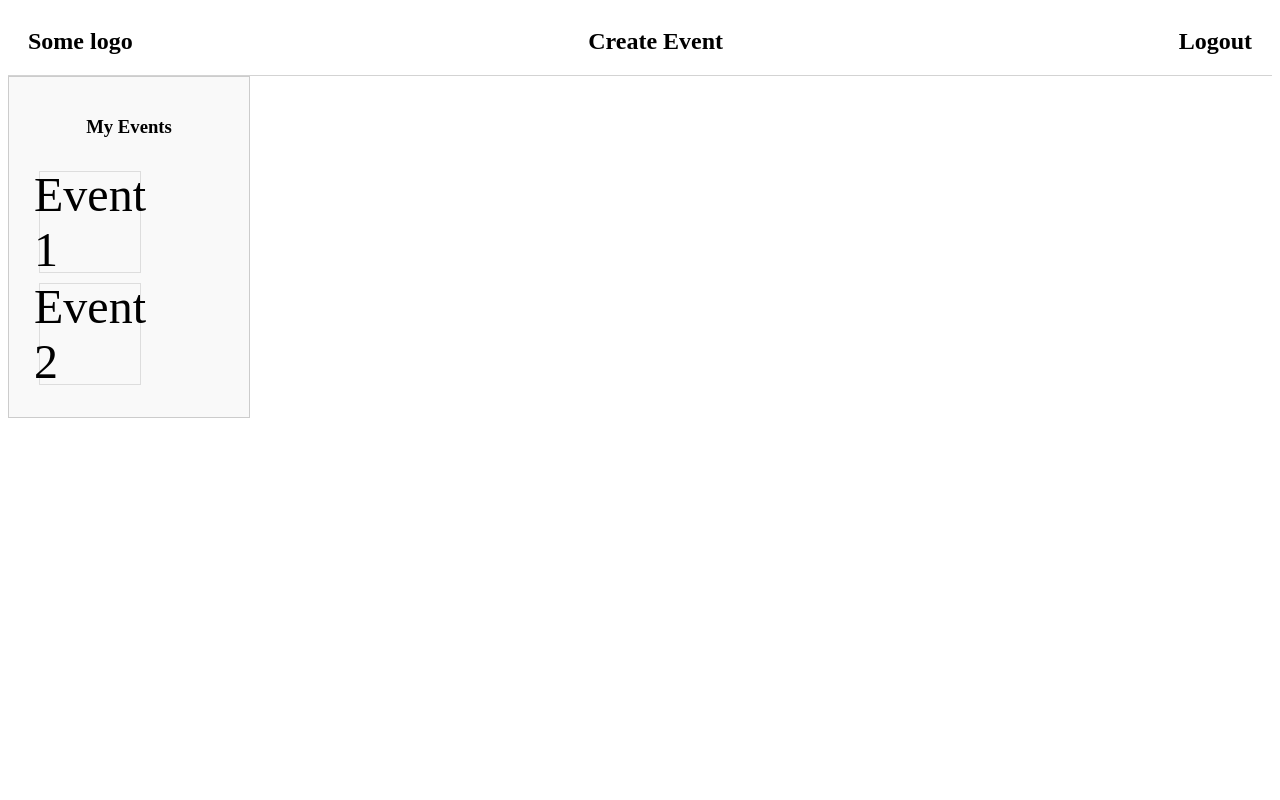
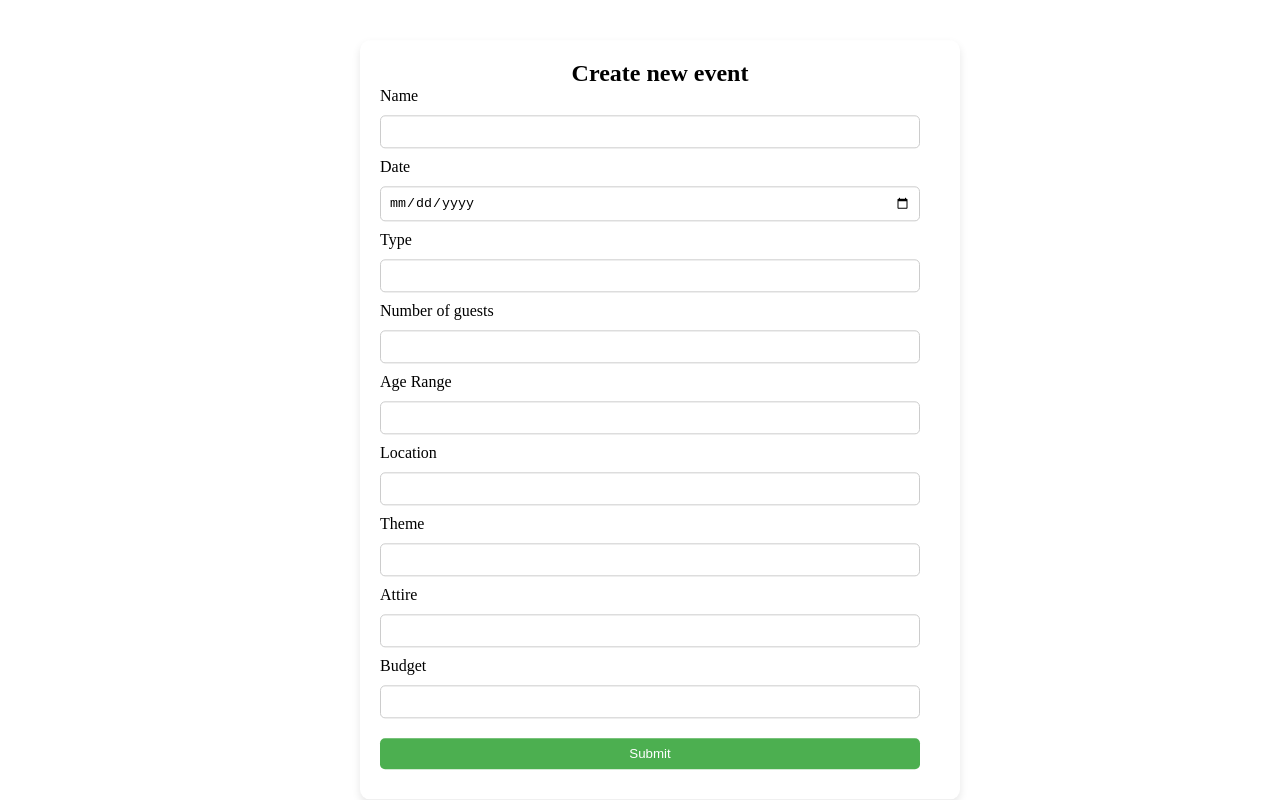
Before and after one commit to reinforced-eevee/occasio, a React app: page /questionaire in a window 1280 px wide. Built offline with nearby package versions, Linux system fonts and the light colour scheme.

Commit message:
Questionaire page added with some styling

```diff
--- a/index.html
+++ b/index.html
@@ -3,7 +3,7 @@
   <head>
     <meta charset="UTF-8" />
     <meta name="viewport" content="width=device-width, initial-scale=1.0" />
-    <title>Document</title>
+    <title>Occasio</title>
   </head>
   <body>
     <div id="root"></div>
--- a/src/components/App.jsx
+++ b/src/components/App.jsx
@@ -1,9 +1,19 @@
 import React from 'react';
+import { Route, Routes } from 'react-router-dom';
+import Login from './Login.jsx';
+import Signup from './Signup.jsx';
 import Home from './Home';
+import Questionaire from './Questionaire';
+
 function App() {
   return (
     <div>
-      <Home />
+      <Routes>
+        <Route path='/' element={<Login />} />
+        <Route path='/signup' element={<Signup />} />
+        <Route path='/home' element={<Home />} />
+        <Route path='/questionaire' element={<Questionaire />} />
+      </Routes>
     </div>
   );
 }
--- a/src/components/Home.jsx
+++ b/src/components/Home.jsx
@@ -7,7 +7,6 @@ function Home() {
   return (
     <div>
       <HomeNavbar />
-
       <EventsSidebar />
     </div>
   );
--- a/src/components/Login.jsx
+++ b/src/components/Login.jsx
@@ -1,6 +1,6 @@
 import React, { useState, useEffect } from 'react';
 import { useNavigate } from 'react-router-dom';
-
+import '../styling/Login.css';
 
 const Login = () => {
   const navigate = useNavigate();
@@ -43,7 +43,7 @@ const Login = () => {
   return (
     <div className='page-container'>
       <div className='login-center'>
-          <h2>testsudo</h2>
+        <h2>Occasio</h2>
         <form onSubmit={handleSubmit} className='login-form'>
           <p>Email</p>
           <input
@@ -64,7 +64,11 @@ const Login = () => {
           />
 
           <div>
-              <button type='submit' className='btn login-btn' disabled={!userData.email || !userData.password}>
+            <button
+              type='submit'
+              className='btn login-btn'
+              disabled={!userData.email || !userData.password}
+            >
               Sign in
             </button>
           </div>
--- a/src/components/Questionaire.jsx
+++ b/src/components/Questionaire.jsx
@@ -1,31 +1,113 @@
-import React from 'react';
-import { useState } from 'react';
+import React, { useState } from 'react';
+import '../styling/Questionaire.css';
 
-function Questionaire() {
-  const [inputValue, setInputValue] = useState('');
+const Questionaire = () => {
+  const [formData, setFormData] = useState({
+    name: '',
+    date: '',
+    type: '',
+    guest_size: '',
+    age_range: '',
+    location: '',
+    theme: '',
+    formality: '',
+    budget: '',
+  });
 
-  const handleInputChange = (event) => {
-    setInputValue(event.target.value);
+  const handleChange = (e) => {
+    setFormData({
+      ...formData,
+      [e.target.name]: e.target.value,
+    });
   };
 
-  const handleSubmit = () => {
-    alert(`Submitted value: ${inputValue}`);
+  const handleSubmit = (e) => {
+    e.preventDefault();
+    console.log('Form Data Submitted:', formData);
+    // Add logic for submitting form data to the database and redirecting to the dashboard
   };
 
   return (
-    <div className='create-event-container'>
-      <h2>Create a new event</h2>
-      <div className='inline-input-container'>
+    <div className='questionaire-container'>
+      <h2>Create new event</h2>
+      <form onSubmit={handleSubmit}>
+        <label>Name</label>
         <input
           type='text'
-          value={inputValue}
-          onChange={handleInputChange}
-          placeholder='Enter keywords'
+          name='name'
+          value={formData.name}
+          onChange={handleChange}
+          required
         />
-        <button onClick={handleSubmit}>Submit</button>
-      </div>
+
+        <label>Date</label>
+        <input
+          type='date'
+          name='date'
+          value={formData.date}
+          onChange={handleChange}
+        />
+
+        <label>Type</label>
+        <input
+          type='text'
+          name='type'
+          value={formData.type}
+          onChange={handleChange}
+        />
+
+        <label>Number of guests</label>
+        <input
+          type='number'
+          name='guest_size'
+          value={formData.guest_size}
+          onChange={handleChange}
+        />
+
+        <label>Age Range</label>
+        <input
+          type='number'
+          name='age_range'
+          value={formData.age_range}
+          onChange={handleChange}
+        />
+
+        <label>Location</label>
+        <input
+          type='text'
+          name='location'
+          value={formData.location}
+          onChange={handleChange}
+        />
+
+        <label>Theme</label>
+        <input
+          type='text'
+          name='theme'
+          value={formData.theme}
+          onChange={handleChange}
+        />
+
+        <label>Attire</label>
+        <input
+          type='text'
+          name='formality'
+          value={formData.formality}
+          onChange={handleChange}
+        />
+
+        <label>Budget</label>
+        <input
+          type='text'
+          name='budget'
+          value={formData.budget}
+          onChange={handleChange}
+        />
+
+        <button type='submit'>Submit</button>
+      </form>
     </div>
   );
-}
+};
 
 export default Questionaire;
--- a/src/components/Signup.jsx
+++ b/src/components/Signup.jsx
@@ -15,7 +15,6 @@ const SignUp = () => {
       [e.target.name]: e.target.value,
     });
   };
-
 
   const handleSubmit = (e) => {
     e.preventDefault();
@@ -51,14 +50,14 @@ const SignUp = () => {
   }, [userData.email]);
 
   return (
-        <div className="page-container">
-            <div className="login-center">
-                <h2>Sign up page</h2>
-                <form onSubmit={handleSubmit} className="login-form">
+    <div className='page-container'>
+      <div className='login-center'>
+        <h2>Sign Up Page</h2>
+        <form onSubmit={handleSubmit} className='login-form'>
           <p>Email</p>
           <input
-                        type="text"
-                        name="email"
+            type='text'
+            name='email'
             value={userData.email}
             onChange={handleDataChange}
             required
@@ -66,16 +65,16 @@ const SignUp = () => {
 
           <p>Password</p>
           <input
-                        type="password"
-                        name="password"
+            type='password'
+            name='password'
             value={userData.password}
             onChange={handleDataChange}
             required
           />
           <div>
             <button
-                            type="submit"
-                            className="btn login-btn"
+              type='submit'
+              className='btn login-btn'
               disabled={!userData.email || !userData.password}
             >
               Sign up
@@ -87,12 +86,12 @@ const SignUp = () => {
             User already exists. Please log in instead.
           </div>
         )}
-                <p className="signup-footer">
-                    Already a user? <a href="/login">Log in here</a>
+        <p className='signup-footer'>
+          Already a user? <a href='/'>Log in here</a>
         </p>
       </div>
     </div>
   );
-}
+};
 
 export default SignUp;
--- /dev/null
+++ b/src/styling/Login.css
@@ -0,0 +1,69 @@
+*,
+::after,
+::before {
+  margin: 0;
+  padding: 0;
+  box-sizing: border-box;
+}
+:root {
+  --backgroundColor: #f1f5f9;
+  --headingColor: #fffffe;
+  --btnColor: #ff8906;
+  --black: black;
+  --white: #fffffe;
+  --transition: all 0.3s linear;
+  --spacing: 0.25rem;
+  --radius: 0.5rem;
+  --max-width: 1170px;
+  --box-shadow: box-shadow: 0 4px 6px -1px rgb(0 0 0 / 0.1), 0 2px 4px -2px rgb(0 0 0 / 0.1);
+  --font-family: "Roboto", sans-serif;
+  --font-weight: 80;
+  --font-style: normal;
+}
+.page-container {
+  height: 100vh;
+  background: var(--backgroundColor);
+  display: flex;
+  align-items: center;
+  justify-content: center;
+}
+.login-center {
+  text-align: center;
+  font-size: 1.5rem;
+  width: 27rem;
+  height: 35rem;
+  background: var(--headingColor);
+  padding: 5rem 4rem;
+  border-radius: var(--radius);
+  border: 2px solid var(--black);
+}
+.login-center h2{
+  margin-bottom: 3rem;
+}
+.login-center input {
+  padding: 0.25rem 0.75rem;
+}
+.login-btn {
+  margin: 1.5rem 0;
+}
+.login-btn:hover {
+  background: var(--btnColor);
+  color: var(--black);
+}
+.login-form p,
+.login-center p {
+  font-size: 1.2rem;
+  margin-bottom: 0px;
+}
+.signup-footer {
+  margin-top: 2rem;
+}
+.login-center a {
+  color: var(--black);
+}
+.login-footer a {
+  color: var(--black);
+}
+.login-center a:hover {
+  color: var(--btnColor);
+}
--- /dev/null
+++ b/src/styling/Questionaire.css
@@ -0,0 +1,43 @@
+.questionaire-container {
+  display: flex;
+  flex-direction: column;
+  align-items: center;
+  justify-content: space-between;
+  padding: 20px;
+  border-radius: 10px;
+  box-shadow: 0 4px 8px rgba(0, 0, 0, 0.1);
+  background-color: #ffffff;
+  margin: 20px;
+  width: 80%;
+  max-width: 600px;
+}
+
+.questionaire-container form {
+  width: 100%;
+}
+
+.questionaire-container input,
+.questionaire-container button {
+  margin: 10px 0;
+  padding: 8px;
+  width: calc(100% - 20px);
+  border-radius: 5px;
+  border: 1px solid #ccc;
+}
+
+.questionaire-container button {
+  cursor: pointer;
+  background-color: #4caf50;
+  color: white;
+  border: none;
+}
+.questionaire-container {
+  position: absolute;
+  left: 50%;
+  top: 50%;
+  transform: translate(-50%, -50%);
+  width: 75%;
+}
+.questionaire-container {
+  width: 50%;
+}
```
Lines whose indentation alone changed are shown as unchanged.
